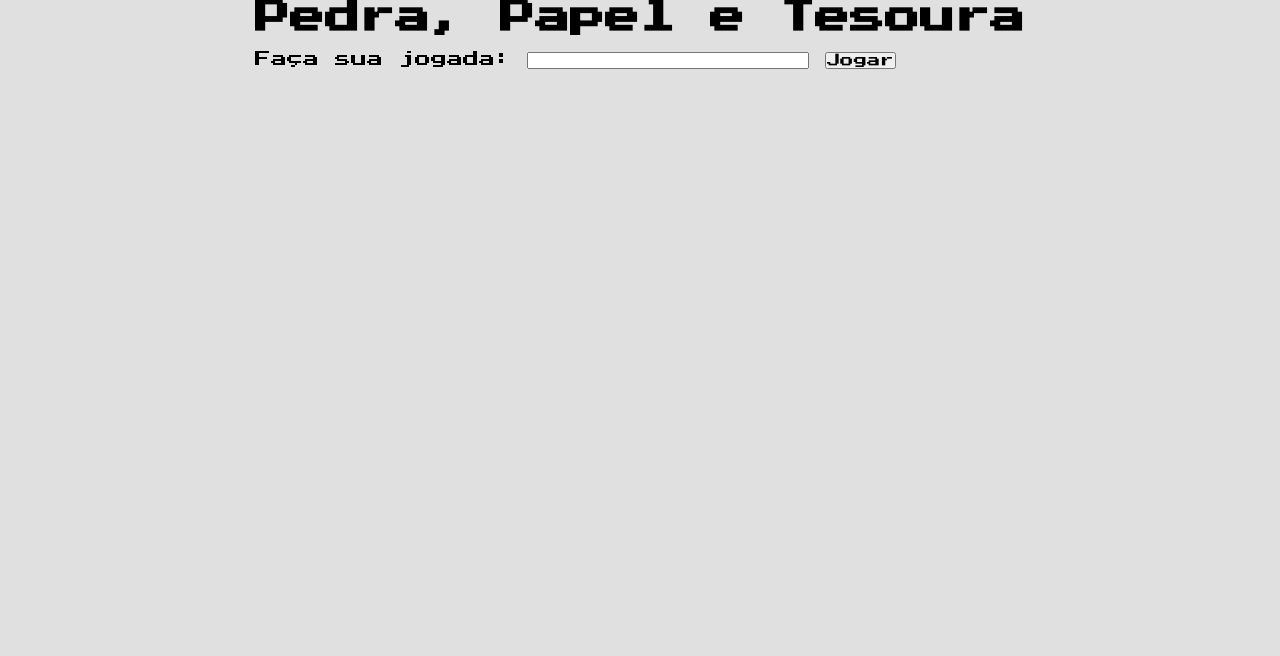
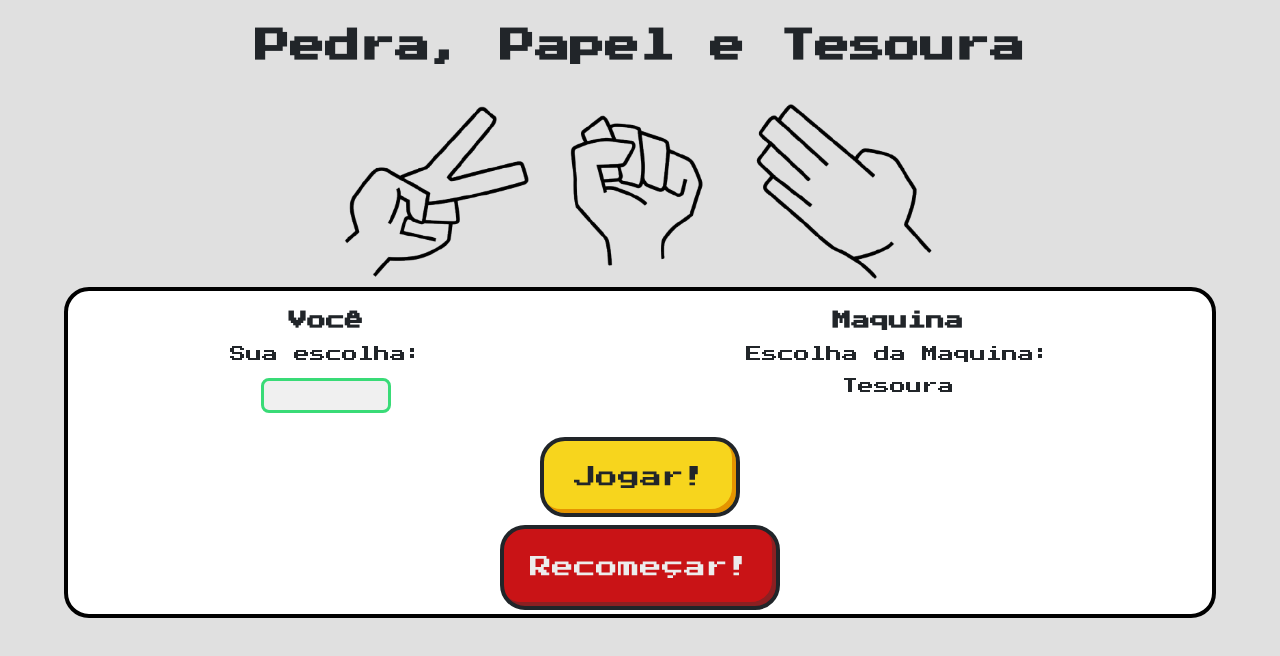
Before and after one commit to KauanAnjos/Atividade-de-programacao-funcional, a plain HTML site: page index.html in a window 1280 px wide. Drawn offline with Linux system fonts and the light colour scheme.

Commit message:
Ajuste no html e no css da pagina

```diff
--- a/index.html
+++ b/index.html
@@ -17,23 +17,26 @@
     <div class="container">
         <header>
             <h1>Pedra, Papel e Tesoura</h1>
-            <img src="" alt="">
+            <img src="./assets/pedra-papel-tesoura.png" alt="">
 
         </header>
 
-        <div id="Placar">
-            <h2></h2>
-        </div>
-
         <div id="jogo">
-            <div id="jogador">
-                <label for="escolhaJogador">Faça sua jogada: </label>
-                <input type="text" id="escolhaJogador">
-                <button type="button">Jogar</button>
+            <div class="inputsJogo">
+                <div id="jogador">
+                    <h3>Você</h3>
+                    <label for="escolhaJogador">Sua escolha: </label>
+                    <input type="text" id="escolhaJogador" required>
+                </div>
+                <div id="computador">
+                    <h3>Maquina</h3>
+                    <label for="escolhaJogador">Escolha da Maquina: </label>
+                    <p>Tesoura</p>
+                </div>
             </div>
-            <div id="computador">
-
-            </div>
+            <button id="butaoJogar">Jogar!</button>
+            <h2 id="resultado"></h2>
+            <button id="butaoRecomecar">Recomeçar!</button>
         </div>
 
     </div>
--- a/main.js
+++ b/main.js
@@ -35,20 +35,17 @@ function criarPlacar() {
 const atualizarPlacar = criarPlacar()
 
 function jogar() {
-    try {
         const jogador1Escolha = prompt("Vamos Jogar? Escolha Pedra, paapel ou tesoura (ou 'sair' para finalizar):").trim()
         if (jogador1Escolha.toLowerCase() === 'sair') {
-            console.log("Jogo finalizado. Bye bye :)")
-            return
+            return console.log("Jogo finalizado. Bye bye :)")
         }
     }
-}
 
 const padronizandoEscolha = jogador1Escolha.charAt(0).toUpperCase() + jogador1Vitorias.slice(1).toLowerCase()
 
 if (!listaJogadas.includes(padronizandoEscolha)) {
     console.log("hm, parece que algo deu errado. Escolha novamente.")
-    return jogar()
+    jogar()
 }
 
 const jogador2Escolha = listaJogadas[Math.floor(Math.random() * listaJogadas.length)]
@@ -60,9 +57,4 @@ console.log("ATENCION PARA O RESULTADO: ${vencedor}")
 const {jogador1Vitorias, jogador2Vitorias} = atualizarPlacar(vencedor)
 console.log("Placar: Jogador 1 ${jogador1Vitorias}, Jogador 2: ${jogador2Vitorias}\n")
 
-jogar()  {catch (error) {
-    console.error("hmm, parece que ocorreu um erro inesperado.\n Tente novamente em outro momento :)")
-    }
-}
-
 jogar()
--- a/style.css
+++ b/style.css
@@ -4,6 +4,7 @@
     box-sizing: border-box;
 
     font-family: "Press Start 2P", system-ui;
+    color: #212529;
 }
 
 body {
@@ -14,6 +15,76 @@ body {
     justify-content: center;
 }
 
+.container {
+    text-align: center;
+    width: 90%;
+}
+
 header h1{
     font-size: 35px;
+    margin: 29px 0;
 }
+
+header img {
+    width: 600px;
+}
+
+#jogo {
+    display: flex;
+    flex-direction: column;
+    align-items: center;
+
+    background-color: white;
+    border-radius: 25px;
+    border: 4px solid black;
+}
+
+.inputsJogo {
+    width: 100%;
+    display: flex;
+    justify-content: space-around;
+}
+
+#jogador, #computador {
+    margin: 20px;
+    display: flex;
+    flex-direction: column;
+    gap: 16px;
+}
+
+#jogador input {
+    height: 35px;
+    width: 130px;
+    color: #302e2f;
+    font-family: cursive;
+    background-color: rgb(240, 240, 240);
+    border: 3px solid #39db77;
+    border-radius: 8px;
+    font-size: 18px;
+    margin: 0 auto;
+}
+
+#butaoJogar {
+    height: 80px;
+    width: 200px;
+    background-color: #f7d51d;
+    box-shadow: inset -4px -4px #e59400;
+    border: 4px solid #212529;
+    border-radius: 25px;
+    font-size: 22px;
+    padding: 1rem 1.5rem;
+    margin: 4px;
+}
+
+#butaoRecomecar {
+    height: 85px;
+    width: 280px;
+    color: #ececec;
+    background-color: #c91316;
+    box-shadow: inset -4px -4px #8c2022;
+    border: 4px solid #212529;
+    border-radius: 25px;
+    font-size: 22px;
+    padding: 1rem 1.5rem;
+    margin: 4px;
+}
```
Also changed, not shown: assets/pedra-papel-tesoura.png (added).
